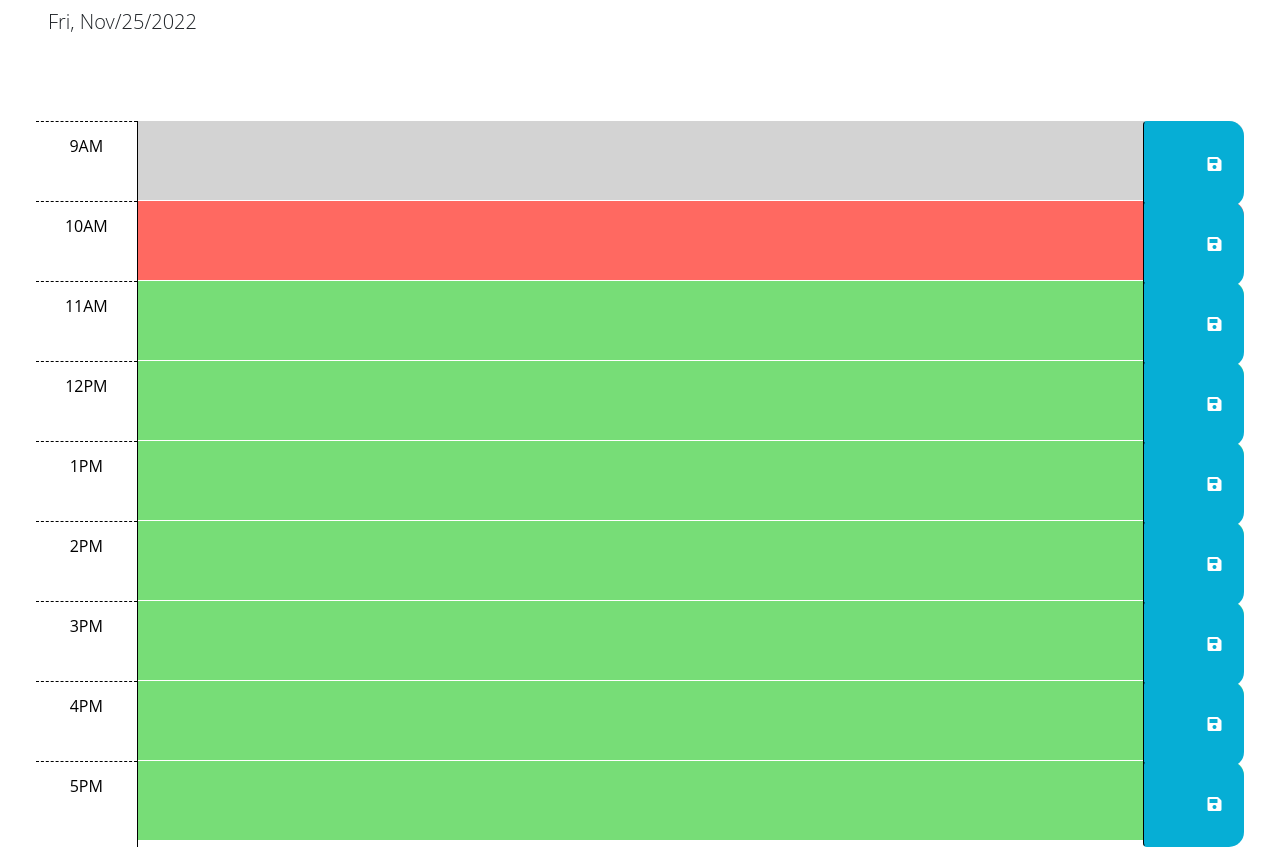
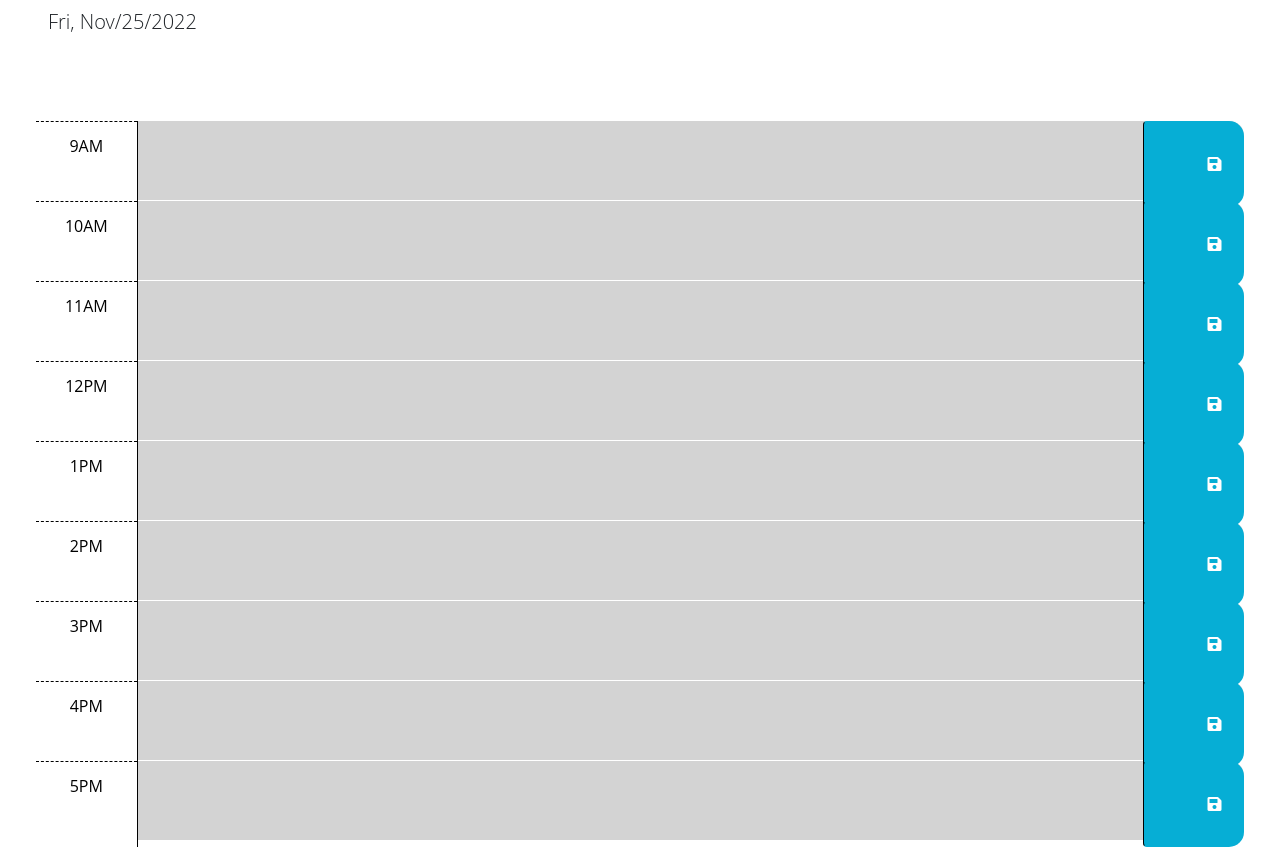
Before and after one commit to ovitale18/Calendar-Project, a plain HTML site: page 02-Challenge/Develop/index.html in a window 1280 px wide. Shown: the part 157-1004 px from the top of the page. Drawn offline with nearby package versions, Linux system fonts and the light colour scheme.

Commit message:
added things

```diff
--- a/02-Challenge/Develop/index.html
+++ b/02-Challenge/Develop/index.html
@@ -31,18 +31,8 @@
       <p id="currentDay" class="lead"></p>
     </header>
     <div class="container-fluid px-5">
-      <!-- Use class for "past", "present", and "future" to apply styles to the
-        time-block divs accordingly. The javascript will need to do this by
-        adding/removing these classes on each div by comparing the hour in the
-        id to the current hour. The html provided below is meant to be an example
-        demonstrating how the css provided can be leveraged to create the
-        desired layout and colors. The html below should be removed or updated
-        in the finished product. Remember to delete this comment once the
-        code is implemented.
-        -->
 
-      <!-- Example of a past time block. The "past" class adds a gray background color. -->
-      <div id="hour-9" class="row time-block past">
+      <div id="hour-9" class="row time-block">
         <div class="col-2 col-md-1 hour text-center py-3">9AM</div>
         <textarea class="col-8 col-md-10 description" rows="3"> </textarea>
         <button class="btn saveBtn col-2 col-md-1" aria-label="save">
@@ -50,8 +40,8 @@
         </button>
       </div>
 
-      <!-- Example of a present time block. The "present" class adds a red background color. -->
-      <div id="hour-10" class="row time-block present">
+
+      <div id="hour-10" class="row time-block">
         <div class="col-2 col-md-1 hour text-center py-3">10AM</div>
         <textarea class="col-8 col-md-10 description" rows="3"> </textarea>
         <button class="btn saveBtn col-2 col-md-1" aria-label="save">
@@ -59,8 +49,8 @@
         </button>
       </div>
 
-      <!-- Example of a future time block. The "future" class adds a green background color. -->
-      <div id="hour-11" class="row time-block future">
+
+      <div id="hour-11" class="row time-block">
         <div class="col-2 col-md-1 hour text-center py-3">11AM</div>
         <textarea class="col-8 col-md-10 description" rows="3"> </textarea>
         <button class="btn saveBtn col-2 col-md-1" aria-label="save">
@@ -68,7 +58,7 @@
         </button>
       </div>
 
-      <div id="hour-12" class="row time-block future">
+      <div id="hour-12" class="row time-block">
         <div class="col-2 col-md-1 hour text-center py-3">12PM</div>
         <textarea class="col-8 col-md-10 description" rows="3"> </textarea>
         <button class="btn saveBtn col-2 col-md-1" aria-label="save">
@@ -76,7 +66,7 @@
         </button>
       </div>
 
-      <div id="hour-01" class="row time-block future">
+      <div id="hour-1" class="row time-block">
         <div class="col-2 col-md-1 hour text-center py-3">1PM</div>
         <textarea class="col-8 col-md-10 description" rows="3"> </textarea>
         <button class="btn saveBtn col-2 col-md-1" aria-label="save">
@@ -84,7 +74,7 @@
         </button>
       </div>
 
-      <div id="hour-02" class="row time-block future">
+      <div id="hour-2" class="row time-block">
         <div class="col-2 col-md-1 hour text-center py-3">2PM</div>
         <textarea class="col-8 col-md-10 description" rows="3"> </textarea>
         <button class="btn saveBtn col-2 col-md-1" aria-label="save">
@@ -92,7 +82,7 @@
         </button>
       </div>
 
-      <div id="hour-03" class="row time-block future">
+      <div id="hour-3" class="row time-block">
         <div class="col-2 col-md-1 hour text-center py-3">3PM</div>
         <textarea class="col-8 col-md-10 description" rows="3"> </textarea>
         <button class="btn saveBtn col-2 col-md-1" aria-label="save">
@@ -100,7 +90,7 @@
         </button>
       </div>
 
-      <div id="hour-04" class="row time-block future">
+      <div id="hour-4" class="row time-block">
         <div class="col-2 col-md-1 hour text-center py-3">4PM</div>
         <textarea class="col-8 col-md-10 description" rows="3"> </textarea>
         <button class="btn saveBtn col-2 col-md-1" aria-label="save">
@@ -108,7 +98,7 @@
         </button>
       </div>
 
-      <div id="hour-05" class="row time-block future">
+      <div id="hour-5" class="row time-block">
         <div class="col-2 col-md-1 hour text-center py-3">5PM</div>
         <textarea class="col-8 col-md-10 description" rows="3"> </textarea>
         <button class="btn saveBtn col-2 col-md-1" aria-label="save">
--- a/02-Challenge/Develop/script.js
+++ b/02-Challenge/Develop/script.js
@@ -1,38 +1,24 @@
 var now = dayjs()
-// Wrap all code that interacts with the DOM in a call to jQuery to ensure that
-// the code isn't run until the browser has finished rendering all the elements
-// in the html.
+
 $(function () {
-   // TODO: Add a listener for click events on the save button. This code should
-    // use the id in the containing time-block as a key to save the user input in
-    // local storage. HINT: What does `this` reference in the click listener
-    // function? How can DOM traversal be used to get the "hour-x" id of the
-    // time-block containing the button that was clicked? How might the id be
-    // useful when saving the description in local storage?
-    //
+
   function saveTasks(){
 
-  }
+  };
 
-   // TODO: Add code to apply the past, present, or future class to each time
-    // block by comparing the id to the current hour. HINTS: How can the id
-    // attribute of each time-block be used to conditionally add or remove the
-    // past, present, and future classes? How can Day.js be used to get the
-    // current hour in 24-hour time?
+
+    $('.container-fluid').children('.row').each(timeColor);
+
   function timeColor(){
+    $('.row').toggleClass('past');
+  };
 
-  }
 
-   //
-    // TODO: Add code to get any user input that was saved in localStorage and set
-    // the values of the corresponding textarea elements. HINT: How can the id
-    // attribute of each time-block be used to do this?
-    //
     function printTasks(){
 
-    }
+    };
 
-    // TODO: Add code to display the current date in the header of the page.
+
     function displayCurrentDates(){
 
     };
```
